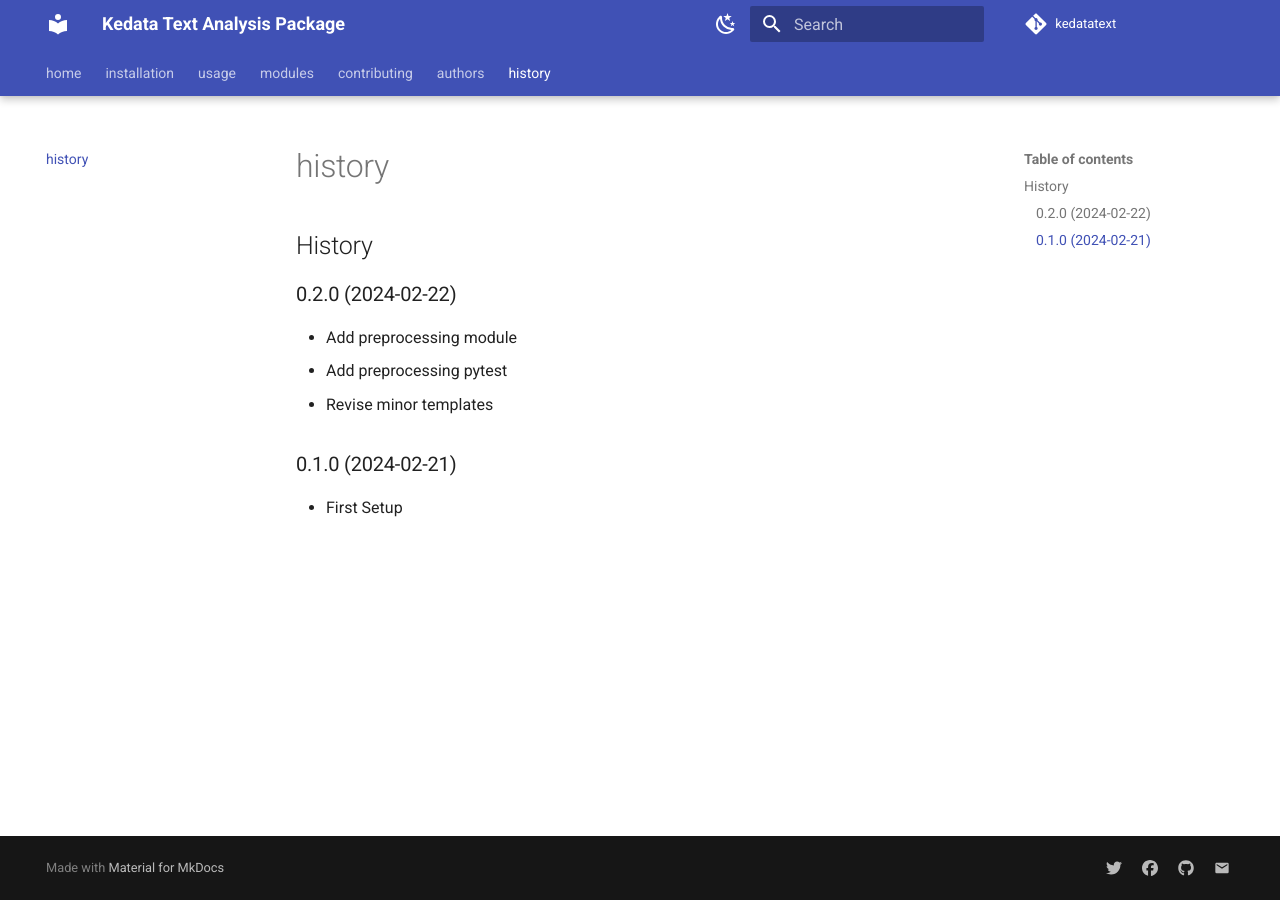
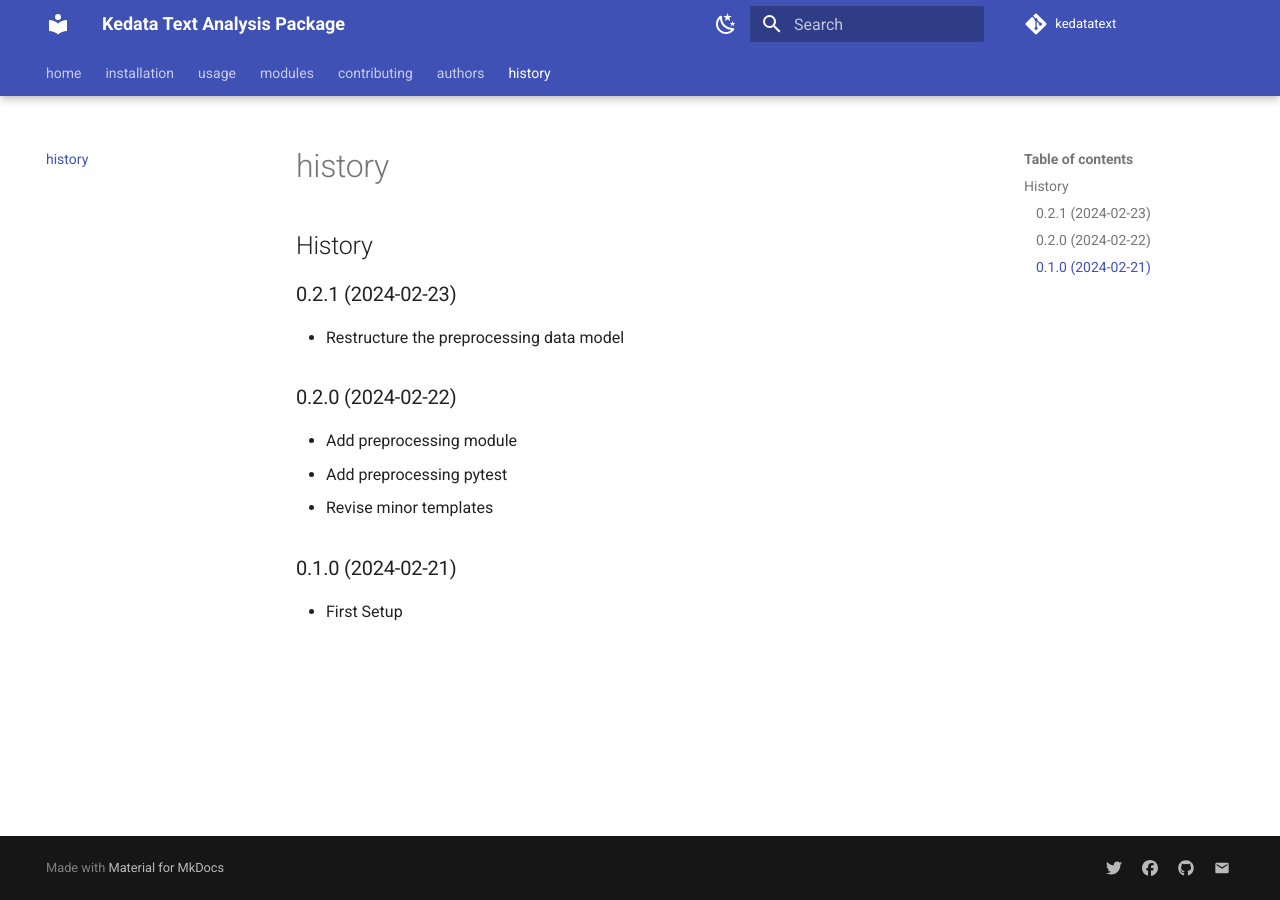
Before and after one commit to canggihpw/kedatatext, an MkDocs documentation site: the page built from docs/history.md, in a window 1280 px wide. Built offline with MkDocs 1.6.1 and Material for MkDocs 9.7.7, drawn with Linux system fonts in a browser that asks for light colours; comment, search, counter and statistics services are not loaded; the version menu is left out.

Commit message:
Changelog for upcoming release 0.2.1.

```diff
--- a/HISTORY.md
+++ b/HISTORY.md
@@ -1,4 +1,8 @@
 # History
+
+## 0.2.1 (2024-02-23)
+
+* Restructure the preprocessing data model
 
 ## 0.2.0 (2024-02-22)
 
```
